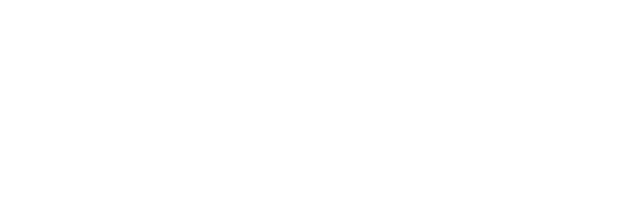
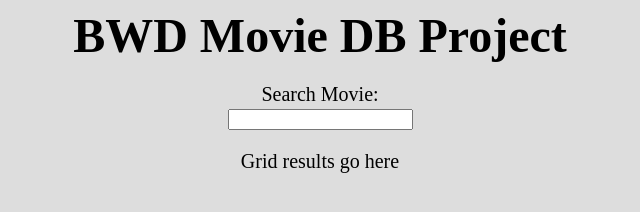
Before and after one commit to wojo1086/bwd-project, a plain HTML site: page index.html in a window 1280 px wide. Shown: the whole page, without its empty margins (320-960 px from the left). Drawn offline with Linux system fonts and the light colour scheme.

Commit message:
created basic layout with div's in place for title, search form and div for results

```diff
--- a/index.html
+++ b/index.html
@@ -4,9 +4,17 @@
     <meta charset="UTF-8">
     <meta http-equiv="X-UA-Compatible" content="IE=edge">
     <meta name="viewport" content="width=device-width, initial-scale=1.0">
-    <title>Document</title>
+    <title>BWD Movie Project</title>
+    <link rel="stylesheet" href="style.css">
 </head>
 <body>
-
+    <div class="title">BWD Movie DB Project</div>
+    <div class="search-form">
+        <form>
+            <label for="fname">Search Movie:</label><br>
+            <input type="text" id="fname" name="fname"><br>
+        </form>
+    </div>
+    <div class="search-results">Grid results go here</div>
 </body>
 </html>
--- a/style.css
+++ b/style.css
@@ -0,0 +1,20 @@
+body {
+    background-color: #dddddd;
+}
+
+.title {
+    text-align: center;
+    font-size: 3em;
+    font-weight: 700;
+}
+
+.search-form {
+    text-align: center;
+    font-size: 20px;
+    padding: 20px;
+}
+
+.search-results {
+    text-align: center;
+    font-size: 20px;
+}
```
Also changed, not shown: 2 other files.
